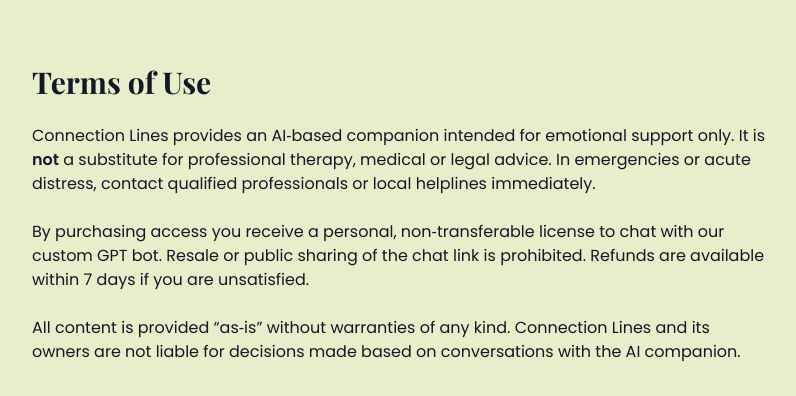
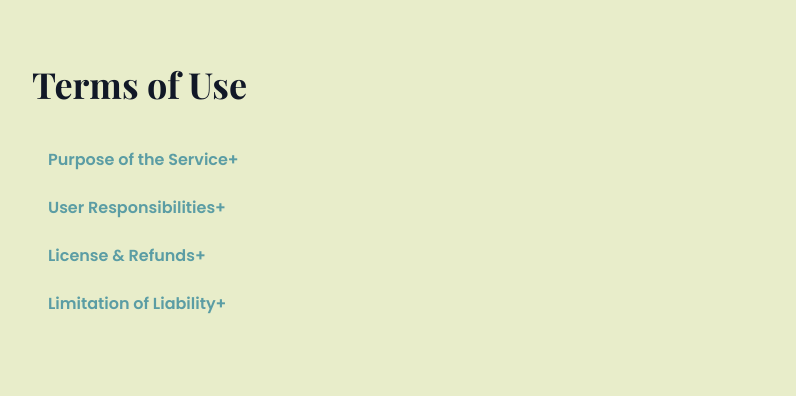
Before and after one commit to megapod/clp, a Next.js app: page /terms in a window 1280 px wide. Shown: the top 396 px of the page, without its empty margins (240-1036 px from the left). Built offline with nearby package versions, Linux system fonts and the light colour scheme.

Commit message:
Auto-import v306

```diff
--- /dev/null
+++ b/components/Accordion.js
@@ -0,0 +1,28 @@
+
+import { useState } from 'react';
+
+export default function Accordion({ items }) {
+  return (
+    <div className="space-y-4">
+      {items.map((it, idx) => (
+        <Section key={idx} title={it.title} content={it.content} />
+      ))}
+    </div>
+  )
+}
+
+function Section({ title, content }) {
+  const [open, setOpen] = useState(false);
+  return (
+    <div className="border border-primary/20 rounded-xl overflow-hidden">
+      <button
+        className="w-full flex justify-between items-center px-4 py-3 text-left font-semibold text-primary"
+        onClick={()=>setOpen(!open)}
+      >
+        {title}
+        <span>{open ? '−' : '+'}</span>
+      </button>
+      {open && <div className="px-4 py-3 text-sm bg-white">{content}</div>}
+    </div>
+  )
+}
--- a/pages/privacy.js
+++ b/pages/privacy.js
@@ -1,22 +1,28 @@
 
+import Accordion from '../components/Accordion'
 export default function Privacy() {
+  const items = [
+  {
+    "title": "What data we collect",
+    "content": "We store only anonymous usage metrics, purchase data handled by Payhip, and cookie-based analytics."
+  },
+  {
+    "title": "How conversations are handled",
+    "content": "Chats are processed via OpenAI API and are not stored on our servers; OpenAI may retain transient logs per its policy."
+  },
+  {
+    "title": "Cookies",
+    "content": "Essential cookies keep checkout secure; analytics cookies help us improve the product. You can disable non\u2011essential cookies via the banner."
+  },
+  {
+    "title": "Your rights",
+    "content": "Contact us to access or delete any personal data we may hold about you."
+  }
+];
   return (
-    <main className="max-w-3xl mx-auto px-4 py-16 space-y-6">
-      <h1 className="text-3xl font-heading mb-4">Privacy Policy</h1>
-      <p>
-        Connection Lines is committed to protecting your privacy. We collect the minimal data required
-        to provide our service: anonymous usage metrics and purchase information processed securely
-        through Payhip and Google Analytics. We do not sell or share your personal information with
-        third parties. Conversations with the AI companion are not stored on our servers; they are processed
-        securely via OpenAI’s API and deleted per OpenAI’s retention policy.
-      </p>
-      <p>
-        By using this site you consent to the collection of cookies that measure site performance and
-        enable secure checkout. You can disable non‑essential cookies via the banner or your browser settings.
-      </p>
-      <p>
-        For any questions, write to <a href="https://shop.connection-lines.com/contact" className="text-primary underline">Support</a>.
-      </p>
+    <main className="max-w-3xl mx-auto px-4 py-16">
+      <h1 className="text-4xl font-heading mb-8">Privacy Policy</h1>
+      <Accordion items={items} />
     </main>
   )
 }
--- a/pages/terms.js
+++ b/pages/terms.js
@@ -1,22 +1,28 @@
 
+import Accordion from '../components/Accordion'
 export default function Terms() {
+  const items = [
+  {
+    "title": "Purpose of the Service",
+    "content": "Connection Lines offers an AI companion for emotional support only; it is not therapy."
+  },
+  {
+    "title": "User Responsibilities",
+    "content": "Do not rely on the AI for medical, legal, or financial decisions. In emergencies, contact professionals."
+  },
+  {
+    "title": "License & Refunds",
+    "content": "Purchasing grants a personal non\u2011transferable license. Resale is forbidden. Refund within 7 days if unsatisfied."
+  },
+  {
+    "title": "Limitation of Liability",
+    "content": "We are not liable for actions taken based on AI conversations."
+  }
+];
   return (
-    <main className="max-w-3xl mx-auto px-4 py-16 space-y-6">
-      <h1 className="text-3xl font-heading mb-4">Terms of Use</h1>
-      <p>
-        Connection Lines provides an AI‑based companion intended for emotional support only.
-        It is <strong>not</strong> a substitute for professional therapy, medical or legal advice.
-        In emergencies or acute distress, contact qualified professionals or local helplines immediately.
-      </p>
-      <p>
-        By purchasing access you receive a personal, non‑transferable license to chat with our custom GPT bot.
-        Resale or public sharing of the chat link is prohibited. Refunds are available within 7&nbsp;days
-        if you are unsatisfied.
-      </p>
-      <p>
-        All content is provided “as‑is” without warranties of any kind. Connection Lines and its owners
-        are not liable for decisions made based on conversations with the AI companion.
-      </p>
+    <main className="max-w-3xl mx-auto px-4 py-16">
+      <h1 className="text-4xl font-heading mb-8">Terms of Use</h1>
+      <Accordion items={items} />
     </main>
   )
 }
```
